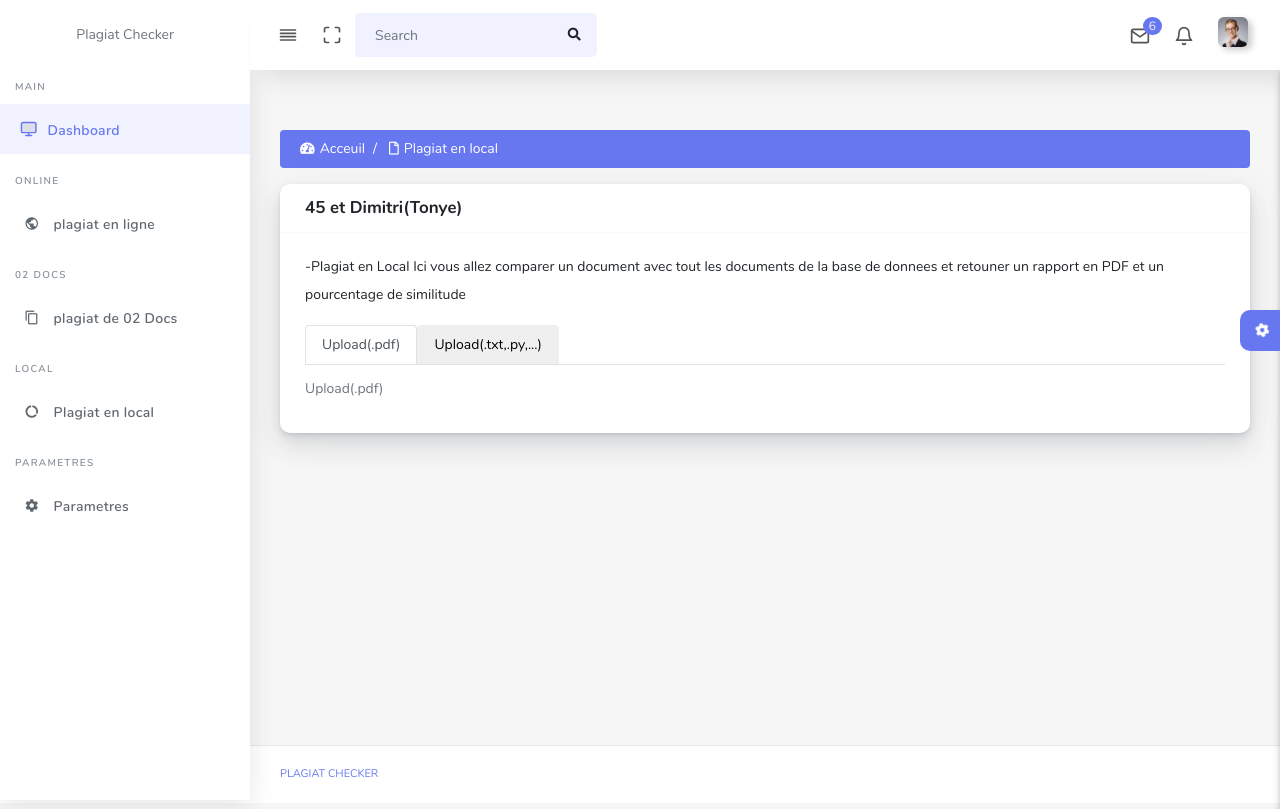
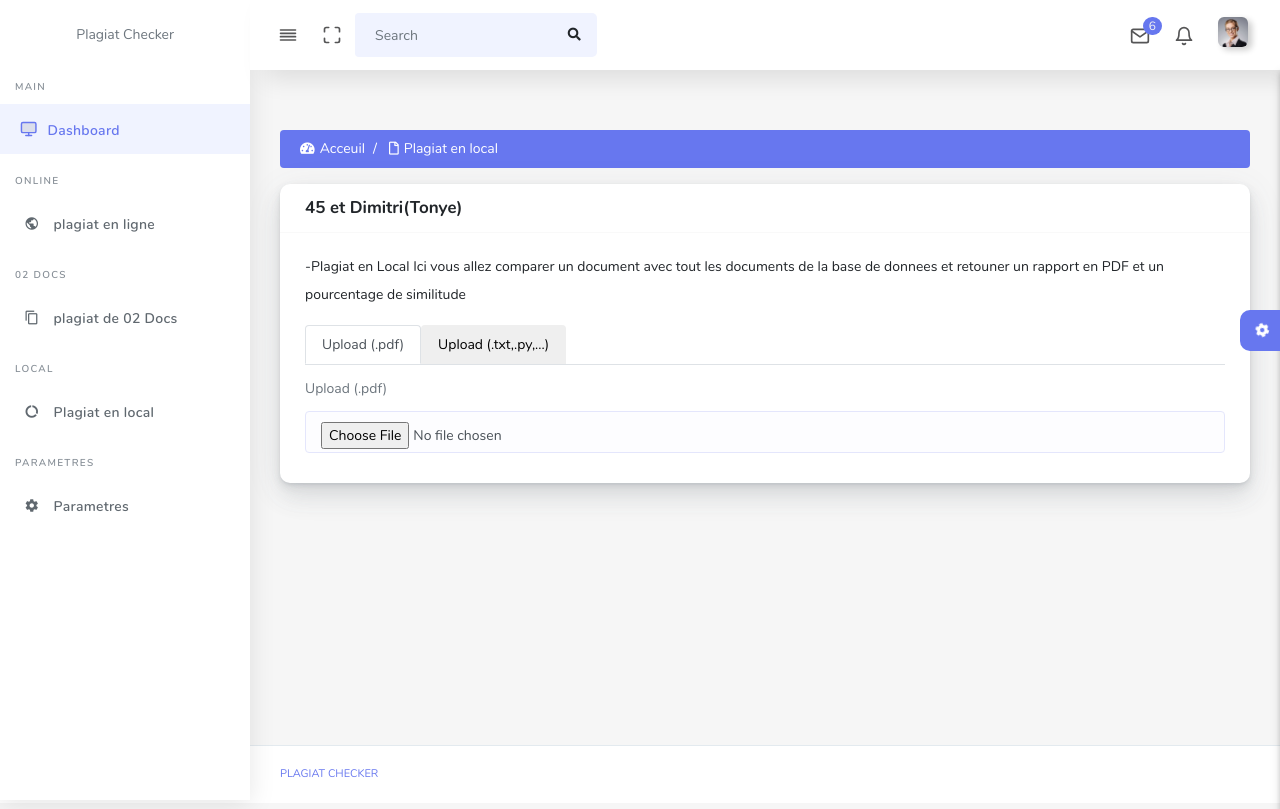
Before and after one commit to FranckJudes/PlagiatChecker, a Django app: page /plagiatLocal/ in a window 1280 px wide. Run offline with Django 3.2, Linux system fonts and the light colour scheme; some libraries are stand-ins or nearby versions.

Commit message:
Update index.html

```diff
--- a/src/plagiatLocal/templates/locale/index.html
+++ b/src/plagiatLocal/templates/locale/index.html
@@ -26,19 +26,25 @@
 
                 <nav>
                     <div class="nav nav-tabs" id="nav-tab" role="tablist">
-                      <button class="nav-link active" id="nav-home-tab" data-toggle="tab" data-target="#nav-home" type="button" role="tab" aria-controls="nav-home" aria-selected="true">Upload(.pdf)</button>
-                      <button class="nav-link" id="nav-profile-tab" data-toggle="tab" data-target="#nav-profile" type="button" role="tab" aria-controls="nav-profile" aria-selected="false">Upload(.txt,.py,...)</button>
+                      <button class="nav-link active" id="nav-home-tab" data-toggle="tab" data-target="#nav-home" type="button" role="tab" aria-controls="nav-home" aria-selected="true">Upload (.pdf)</button>
+                      <button class="nav-link" id="nav-profile-tab" data-toggle="tab" data-target="#nav-profile" type="button" role="tab" aria-controls="nav-profile" aria-selected="false">Upload (.txt,.py,...)</button>
                     </div>
                   </nav>
                   <div class="tab-content" id="nav-tabContent">
                     <div class="tab-pane fade show active" id="nav-home" role="tabpanel" aria-labelledby="nav-home-tab">
 
-                        Upload(.pdf)
+                        <form method = "POST" action = "">
+                            <label class="form-label" for="customFile"> Upload (.pdf)</label>
+                            <input type="file" class="form-control" id="fichier" name="fichier"/>
+                        </form>
 
                     </div>
                     <div class="tab-pane fade" id="nav-profile" role="tabpanel" aria-labelledby="nav-profile-tab">
 
-                        pload(.txt,.py,...)
+                        <form method = "POST" action = "">
+                            <label class="form-label" for="customFile"> Upload (.txt,.py,...)</label>
+                            <input type="file" class="form-control" id="fichier" name="fichier"/>
+                        </form>
 
                     </div>
                   </div>
```
